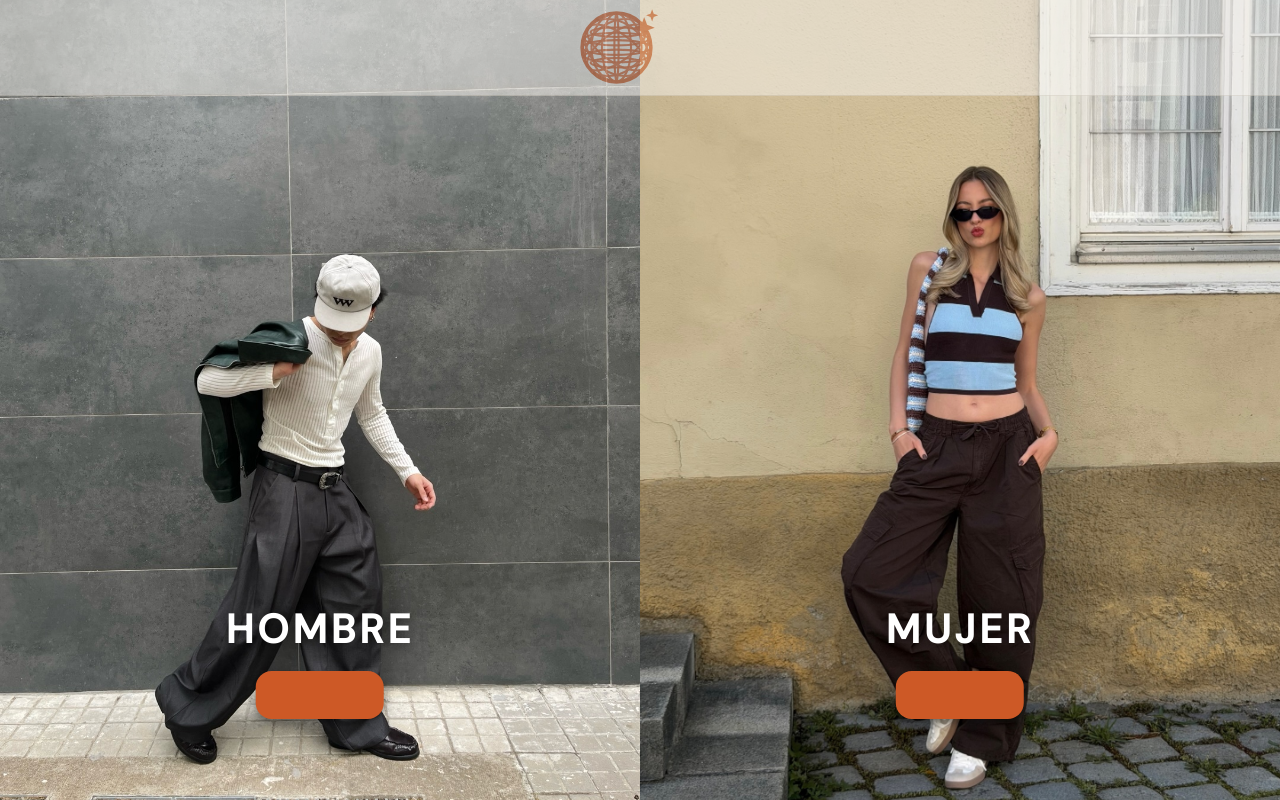
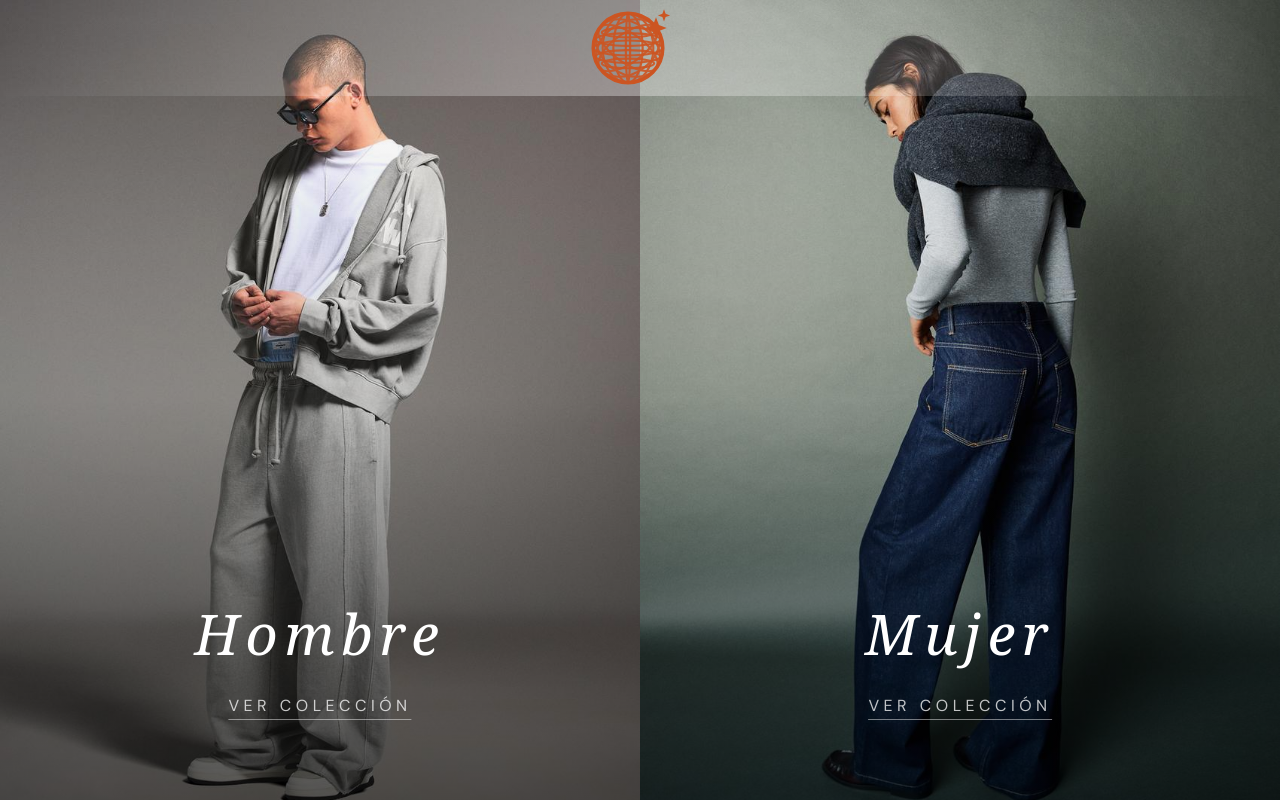
Before and after one commit to Julian-Mirkin/TP2-Front, a React (Vite) app in the folder TP2-FRONT/: page / in a window 1280 px wide. Built offline with nearby package versions, Linux system fonts and the light colour scheme; no server answers.

Commit message:
landing-page facherita anashei

```diff
--- a/TP2-FRONT/src/Components/NavbarLanding.css
+++ b/TP2-FRONT/src/Components/NavbarLanding.css
@@ -1,13 +1,16 @@
 .nav {
-    opacity: 0.5;
+  background: linear-gradient(
+    to right,
+    rgba(255,255,255,0),
+    rgba(255,255,255,0.35),
+    rgba(255,255,255,0)
+  );
     display: flex;
     justify-content: center;
     align-items: center;
     width: 100%;
     height: 6rem;
     padding-right: 3rem;
-    border-bottom: 0.5px solid var(--border);
-    background: var(--bg-primary);
     position: absolute;
     top: 0;
     z-index: 100;
@@ -15,4 +18,5 @@
 
   .logo{
     opacity: 2;
+    margin-left: 2%;
   }
--- a/TP2-FRONT/src/Components/hero.css
+++ b/TP2-FRONT/src/Components/hero.css
@@ -9,19 +9,44 @@
   position: relative;
   flex: 1;
   overflow: hidden;
-    cursor: pointer;
+  text-decoration: none;
+}
+
+.heroImg {
+  width: 100%;
+  height: 100%;
+  object-fit: cover;
+  object-position: top center;
+  transition: transform 0.8s cubic-bezier(0.25, 0.46, 0.45, 0.94);
 }
 
 .hero-side:hover .heroImg {
   transform: scale(1.05);
 }
 
-  .heroImg {
-    width: 100%;
+.hero-side::after {
+  content: "";
+  position: absolute;
+  inset: 0;
+  background: linear-gradient(
+    to top,
+    rgba(0, 0, 0, 0.65) 0%,
+    rgba(0, 0, 0, 0.1) 50%,
+    transparent 100%
+  );
+  z-index: 1;
+}
+
+/* línea divisoria vertical */
+.hero-side:first-child::before {
+  content: "";
+  position: absolute;
+  top: 0;
+  right: 0;
+  width: 0.5px;
   height: 100%;
-    object-fit: cover;
-    display: block;
-    transition: transform 0.5s ease;
+  background: rgba(255, 255, 255, 0.2);
+  z-index: 3;
 }
 
 .hero-overlay {
@@ -29,19 +54,41 @@
   bottom: 10%;
   left: 50%;
   transform: translateX(-50%);
+  z-index: 2;
   display: flex;
   flex-direction: column;
   align-items: center;
-    gap: 16px;
-    text-align: center;
+  gap: 12px;
 }
 
-  .hero-label {
+.genero {
   color: white;
-    font-size: 2.5rem;
-    font-weight: 700;
-    letter-spacing: 0.1em;
+  font-family: 'Cormorant Garamond', Georgia, serif;
+  font-size: 3.5rem;
+  font-weight: 300;
+  font-style: italic;
+  text-transform: none;
+  letter-spacing: 0.12em;
+  margin: 0;
+  white-space: nowrap;
+  transition: transform 0.5s cubic-bezier(0.25, 0.46, 0.45, 0.94);
+}
+
+.hero-cta {
+  font-size: 1rem;
+  letter-spacing: 0.28em;
   text-transform: uppercase;
-    text-shadow: 0 2px 12px rgba(0, 0, 0, 0.5);
-    margin: 0;
+  color: rgba(255, 255, 255, 0.75);
+  border-bottom: 0.5px solid rgba(255, 255, 255, 0.45);
+  padding-bottom: 3px;
+  white-space: nowrap;
 }
+
+.hero-side:hover .hero-label {
+  transform: translateY(-5px);
+}
+
+.hero-side:hover .hero-cta {
+  color: rgba(255, 255, 255, 0.95);
+  border-bottom-color: rgba(255, 255, 255, 0.8);
+}
--- a/TP2-FRONT/src/Pages/Landing.jsx
+++ b/TP2-FRONT/src/Pages/Landing.jsx
@@ -1,6 +1,6 @@
-import Button from "../Components/Button";
 import '../Components/hero.css'
 import Navbar from "../Components/NavbarLanding";
+import { Link } from "react-router";
 
 export default function LandingPage() {
   return (
@@ -9,21 +9,23 @@ export default function LandingPage() {
 
       <section className="hero">
 
-            <div className="hero-side">
+        <Link to="/hombre" className="hero-side">
           <img className="heroImg" src="/landing_hombre.jpg" alt="Ropa Hombre" />
           <div className="hero-overlay">
-                <h2 className="hero-label">Hombre</h2>
-                <Button href="/hombre">Ver colección</Button>
+            <h2 className="genero">Hombre</h2>
+            <span className="hero-divider" />
+            <span className="hero-cta">ver colección</span>
           </div>
-            </div>
+        </Link>
 
-            <div className="hero-side">
+        <Link to="/mujer" className="hero-side">
           <img className="heroImg" src="/landing_mujer.jpg" alt="Ropa Mujer" />
           <div className="hero-overlay">
-                <h2 className="hero-label">Mujer</h2>
-                <Button href="/mujer">Ver colección</Button>
+            <h2 className="genero">Mujer</h2>
+            <span className="hero-divider" />
+            <span className="hero-cta">ver colección</span>
           </div>
-            </div>
+        </Link>
 
       </section>
     </>
--- a/TP2-FRONT/src/Pages/page.css
+++ b/TP2-FRONT/src/Pages/page.css
@@ -15,7 +15,7 @@
 .pageContent h1 {
     font-size: 5rem;
     color: var(--textColor);
-    font-family: 'Tangerine';
+    font-family: 'Cormorant Garamond', Georgia, serif;
 
 }
 .storeLayout {
--- a/TP2-FRONT/src/main.jsx
+++ b/TP2-FRONT/src/main.jsx
@@ -16,7 +16,9 @@ const router = createBrowserRouter([
   {path: '/login', element: <AuthPage mode='login'/>},
   {path: '/register', element: <AuthPage mode='register'/>},
   {path: '/home', element: <ProtectedRoute><HomePage/></ProtectedRoute>},
-  {path: '*', element: <ErrorPage/>}
+  {path: '*', element: <ErrorPage/>},
+  {path: '/hombre', element: <HomePage category='hombre'/>},
+  {path: '/mujer', element: <HomePage category='mujer'/>},
 ])
 
 createRoot(document.getElementById('root')).render(
```
Also changed, not shown: TP2-FRONT/public/landing_hombre.jpg, TP2-FRONT/public/landing_mujer.jpg. Lines whose indentation alone changed are shown as unchanged.
